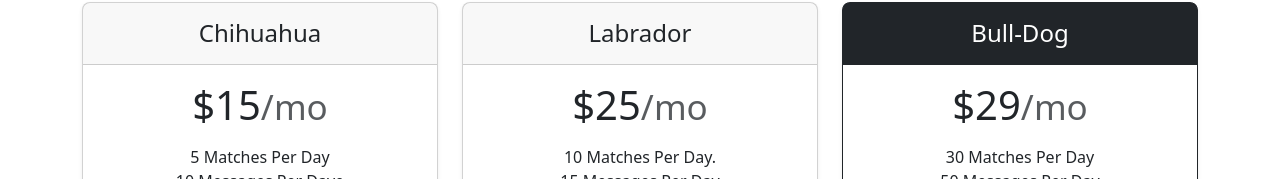
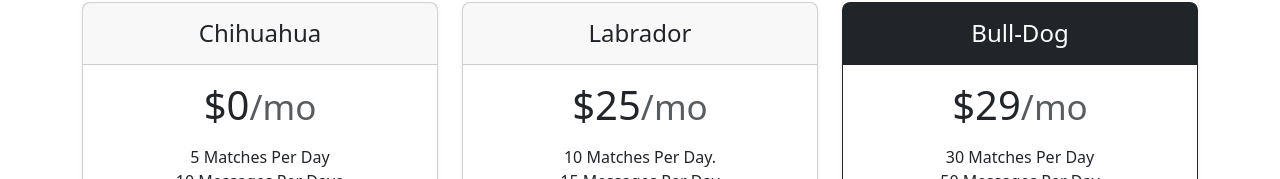
Before and after one commit to immy2good/tindog-app, a plain HTML site: page index.html in a window 1280 px wide. Shown: the part 1715-1894 px from the top of the page. Drawn offline with nearby package versions, Linux system fonts and the light colour scheme.

Commit message:
Update index.html

```diff
--- a/index.html
+++ b/index.html
@@ -157,7 +157,7 @@
                   </h4>
               </div>
               <div class="card-body">
-                <h1 class="card-title pricing-card-title">$15<small class="text-body-secondary fw-light">/mo</small></h1>
+                <h1 class="card-title pricing-card-title">$0<small class="text-body-secondary fw-light">/mo</small></h1>
                 <ul class="list-unstyled mt-3 mb-4">
                   <li>5 Matches Per Day </li>
                   <li>10 Messages Per Daye</li>
```
